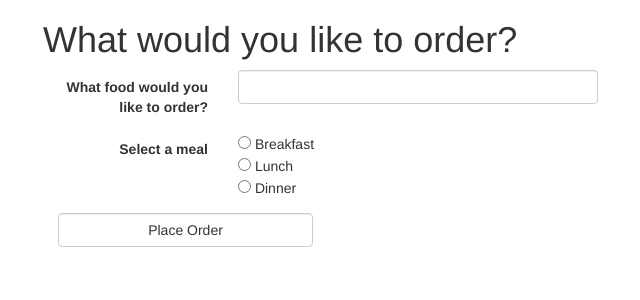
After one commit to pits96/food, a PHP site: template views/order.html in a window 1280 px wide. The commit adds this page. Shown: the top 300 px of the page, without its empty margins (27-667 px from the left). Run offline with PHP 8.4, Linux system fonts and the light colour scheme; the template is opened without the code that fills it, so the values that code supplies are empty.

Commit message:
Added order functionality

```diff
--- a/views/bfast.html
+++ b/views/greenEggsAndHam.html
@@ -2,14 +2,14 @@
 <html lang="en">
 <head>
     <meta charset="UTF-8">
-    <title>Breakfast</title>
+    <title>Green Eggs and Ham</title>
     <link rel="stylesheet" href="https://stackpath.bootstrapcdn.com/bootstrap/4.4.1/css/bootstrap.min.css" integrity="sha384-Vkoo8x4CGsO3+Hhxv8T/Q5PaXtkKtu6ug5TOeNV6gBiFeWPGFN9MuhOf23Q9Ifjh" crossorigin="anonymous">
     <script src="https://stackpath.bootstrapcdn.com/bootstrap/4.4.1/js/bootstrap.min.js" integrity="sha384-wfSDF2E50Y2D1uUdj0O3uMBJnjuUD4Ih7YwaYd1iqfktj0Uod8GCExl3Og8ifwB6" crossorigin="anonymous"></script>
 </head>
 <body>
 <div class="container">
-<h1>Breakfast Options</h1>
-<a href="breakfast/green-eggs"><h3>Green Eggs and Ham</h3></a>
+    <h1>Green Eggs and Ham</h1>
+    <img src="../images/green-eggs.jpg">
 </div>
 </body>
 </html>
--- a/views/home.html
+++ b/views/home.html
@@ -6,5 +6,7 @@
 </head>
 <body>
 <h1>Welcome to my Food Page!</h1>
-<img src="images/food.jpg">
+<img src="images/food.jpg"><br>
+<a href="order">Place an order</a>
+</body>
 </html>
--- /dev/null
+++ b/views/order.html
@@ -0,0 +1,53 @@
+<!doctype html>
+<html lang="en">
+<head>
+    <title>Food Order</title>
+    <meta http-equiv="X-UA-Compatible" content="IE=edge">
+    <meta charset="utf-8">
+    <meta name="viewport" content="width=device-width, initial-scale=1">
+
+    <!-- bootstrap -->
+    <link href="https://maxcdn.bootstrapcdn.com/bootstrap/3.3.7/css/bootstrap.min.css"
+          rel="stylesheet" integrity="sha384-BVYiiSIFeK1dGmJRAkycuHAHRg32OmUcww7on3RYdg4Va+PmSTsz/K68vbdEjh4u" crossorigin="anonymous">
+    <script src="https://maxcdn.bootstrapcdn.com/bootstrap/3.3.7/js/bootstrap.min.js"
+            integrity="sha384-Tc5IQib027qvyjSMfHjOMaLkfuWVxZxUPnCJA7l2mCWNIpG9mGCD8wGNIcPD7Txa" crossorigin="anonymous"></script>
+
+    <!--[if lt IE 9]>
+    <script src="//cdnjs.cloudflare.com/ajax/libs/html5shiv/3.7.2/html5shiv.min.js"></script>
+    <script src="//cdnjs.cloudflare.com/ajax/libs/respond.js/1.4.2/respond.min.js"></script>
+    <![endif]-->
+    <link rel="shortcut icon" href=""></head>
+<body>
+<div class="container">
+    <h1>What would you like to order?</h1>
+
+    <form action="#" method="post" class="form-horizontal">
+
+        <!-- get food -->
+        <div class="form-group">
+            <label for="food" class="col-sm-2 control-label">What food would you like to order?</label>
+
+            <div class="col-sm-4">
+                <input class="form-control" type="text" name="food" id="food">
+            </div>
+        </div>
+
+        <!-- get meal -->
+        <div class="form-group">
+            <label class="col-sm-2 control-label">Select a meal</label>
+
+            <div class="col-sm-4">
+                <input type="radio" name="meal" id="breakfast" value="breakfast"> Breakfast</input><br>
+                <input type="radio" name="meal" id="lunch" value="lunch"> Lunch</input><br>
+                <input type="radio" name="meal" id="dinner" value="dinner"> Dinner</input>
+            </div>
+        </div>
+
+        <div class="col-xs-3 ">
+            <input class="form-control btn btn-default"
+                   type="submit" value="Place Order">
+        </div>
+    </form>
+</div>
+</body>
+</html>
```
Also changed, not shown: index.php (+35 -1 lines), views/lunch.html (added, +11 -0 lines), views/porkchop.html (added, +11 -0 lines), views/summary.html (added, +14 -0 lines).
